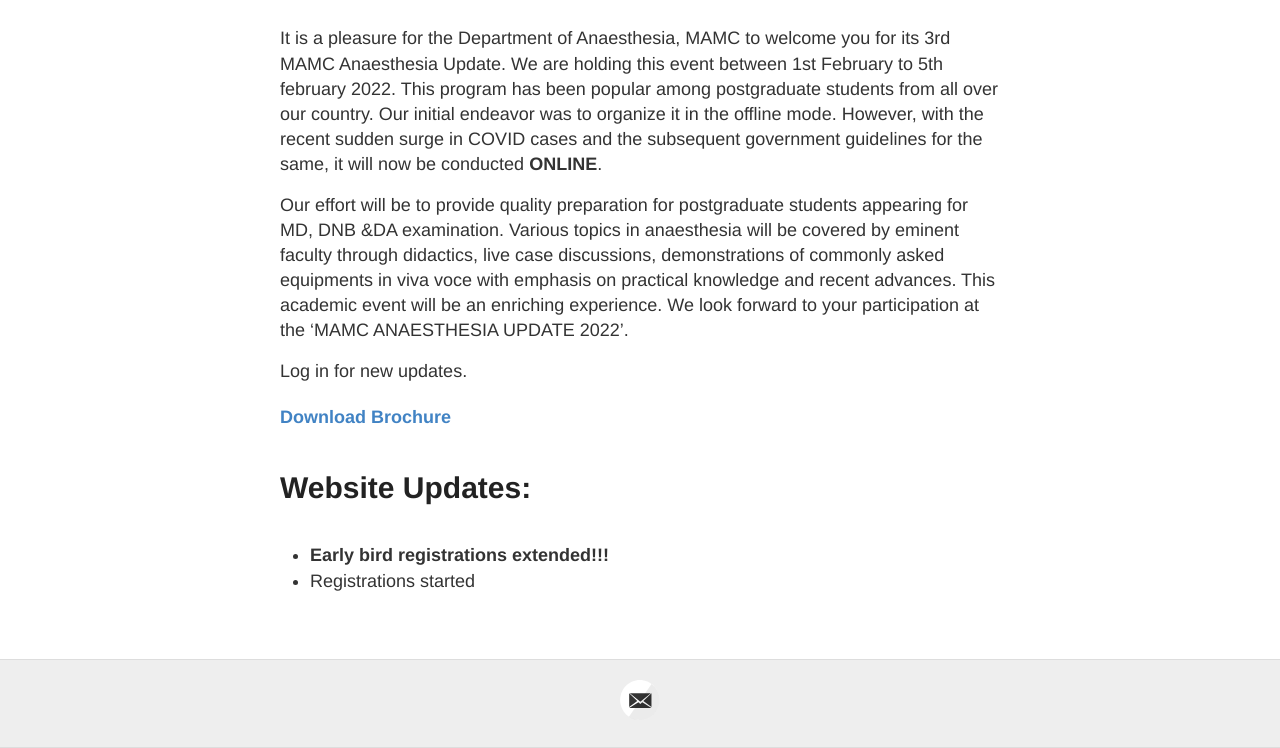
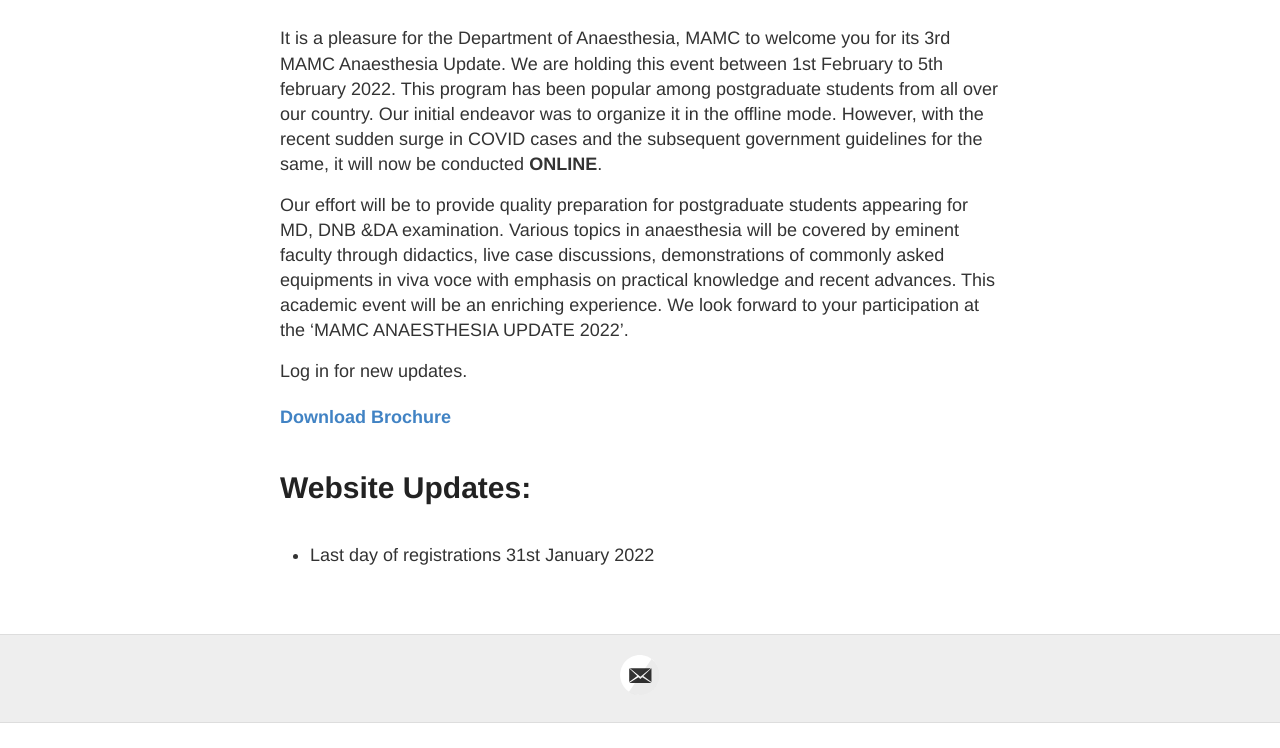
Before and after one commit to mamcanaesthesiaupdate/mamcanaesthesiaupdate.github.io, a Jekyll site: the page built from index.md, in a window 1280 px wide and 900 px high, scrolled down 576 px, cut to the strip 152-900 px from the top of the window. Built offline with Jekyll 4.4.1, drawn with Linux system fonts in a browser that asks for light colours; nearby versions of some CDN libraries; after the commit the page ends 1451 px from its top, so only the background shows below that.

Commit message:
Updated annoucements

```diff
--- a/index.md
+++ b/index.md
@@ -17,7 +17,6 @@
 # Website Updates:
 <div style="overflow-y: scroll;">
 <ul>
-    <li><strong>Early bird registrations extended!!!</strong></li>
-    <li>Registrations started</li>
+    <li>Last day of registrations 31st January 2022</li>
 </ul>
 </div>
```
